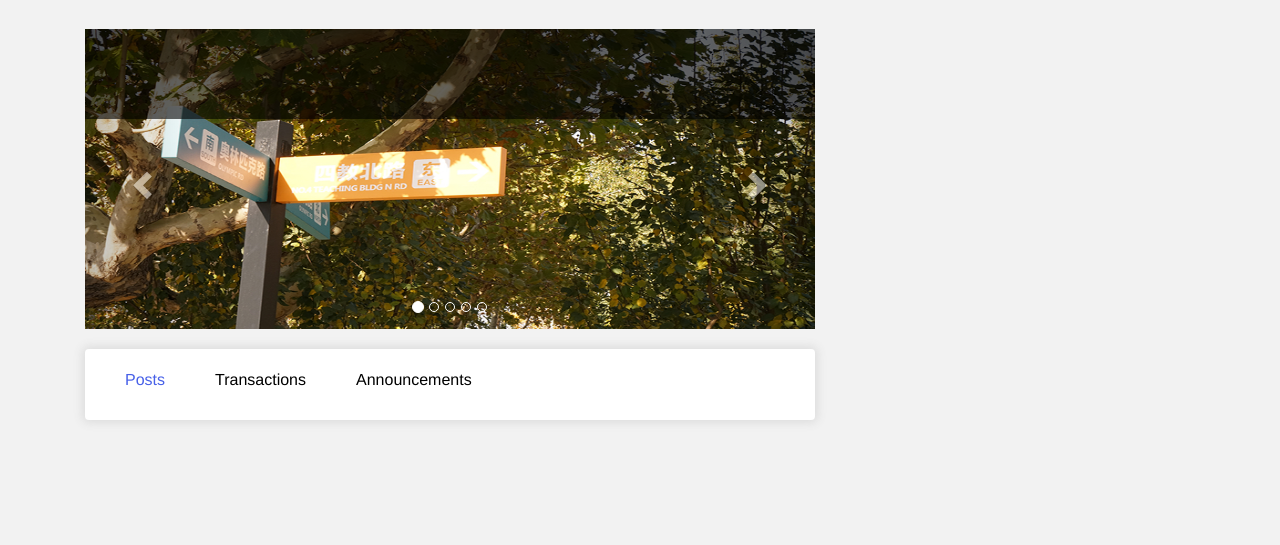
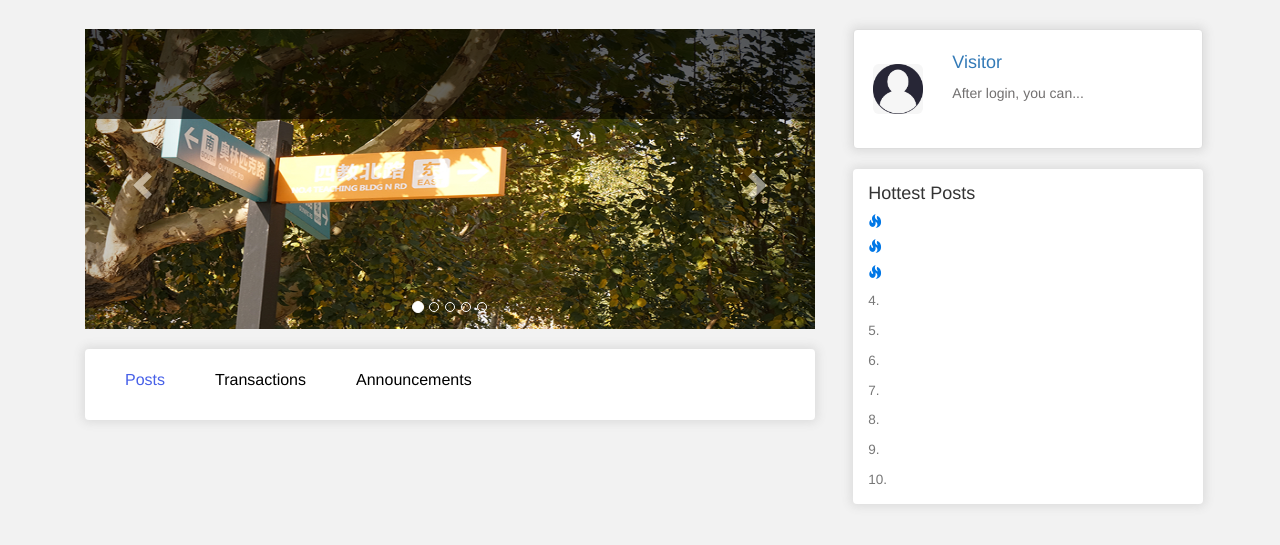
Before and after one commit to echo-cool/BDIC3023J-Software-Methodology-Q-A-Platform, a Flask app: template app/templates/index/index_posts.html in a window 1280 px wide. Shown: the part 51-596 px from the top of the page. Run offline with Flask 2, Linux system fonts and the light colour scheme; the template is opened without the code that fills it, so the values that code supplies are empty; parts of the project's set-up code (start-up, migrations or seed data) failed here and were passed over; some libraries are stand-ins or nearby versions.

Commit message:
fix index

```diff
--- a/app/templates/index/index_activities.html
+++ b/app/templates/index/index_activities.html
@@ -79,6 +79,8 @@
 
 
 {% block content %}
+
+
 
     <div class="container">
     <!--    flash消息显示区-->
--- a/app/templates/index/index_posts.html
+++ b/app/templates/index/index_posts.html
@@ -269,9 +269,10 @@
 
 
 {#    登录用户的个人资料卡及互动功能#}
-            {% if current_user.is_authenticated %}
+
                   <div class="col-md-offset-2 outer">
 {#                  个人资料卡#}
+                  {% if current_user.is_authenticated %}
                       <div class="thumbnail inner1 col-sm-12">
                           <div class="col-sm-3">
                             {% if current_user.avatar_img %}
@@ -354,7 +355,29 @@
                               </div>
                           {% endif %}
                       </div>
-{#                  hottest #}
+                      {% else %}
+                      <div class="thumbnail inner1 col-sm-12">
+                          <div class="col-sm-3">
+
+                         <img class="img-rounded profile-thumbnail head" src="{{ url_for('static',filename='image/defaultProfile.png') }}" alt="avatar" style="width: 50px; height: 50px">
+                          </div>
+
+                        <div class="col-sm-8 caption" style="">
+                                <a href="{{ url_for('auth.login') }}">
+                                    <h4>Visitor</h4>
+                                </a>
+                                <p class="info"> After login, you can...</p>
+                          </div>
+
+{#                          <div class="follow btn-group btn-group-justified" role="group">#}
+{##}
+{##}
+{#                          </div>#}
+
+                      </div>
+
+                  {% endif %}
+                  {#                  hottest #}
                       <div class="col-sm-12 inner3">
                           <h4>Hottest Posts</h4>
                           <ul class="posts list-unstyled">
@@ -395,6 +418,6 @@
                         </ul>
                       </div>
                   </div>
-            {% endif %}
+
 </div>
 {% endblock %}
```
Also changed, not shown: app/static/Image/defaultProfile.png (added).
